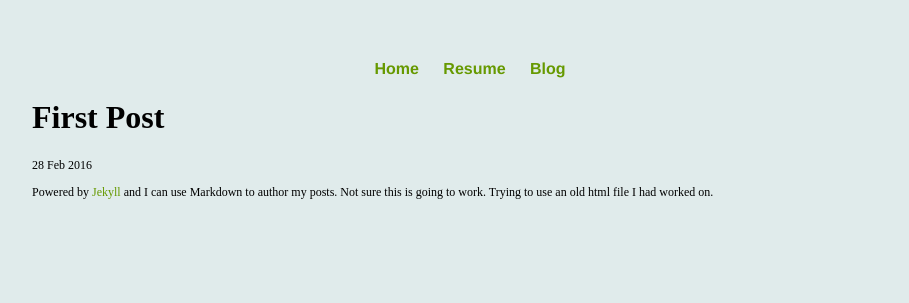
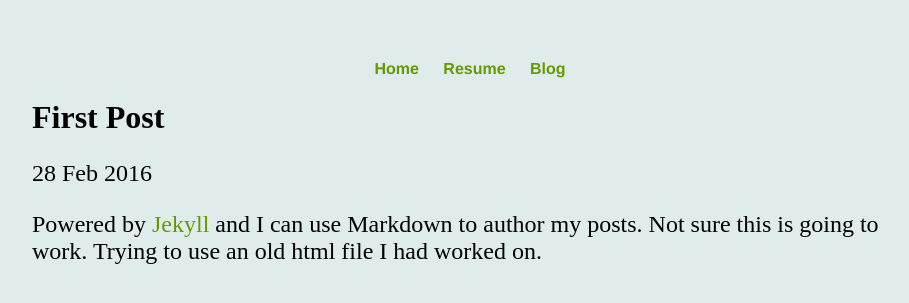
Before and after one commit to jmheyd/jmheyd.github.io, a Jekyll site: the page built from _posts/2016-02-28-julie-heyd-site-launched.md, in a window 1280 px wide. Shown: the top 303 px of the page, without its empty margins (160-1069 px from the left). Built offline with Jekyll 4.4.1, drawn with Linux system fonts in a browser that asks for light colours; some web fonts are replaced.

Commit message:
change text size in posts

```diff
--- a/css/post.css
+++ b/css/post.css
@@ -1,5 +1,5 @@
 p {
-	font-size: 12px;
+	font-size: 1.5em;
 	text-align: left;
   font-family: 'Droid Serif', serif;
 }
```
